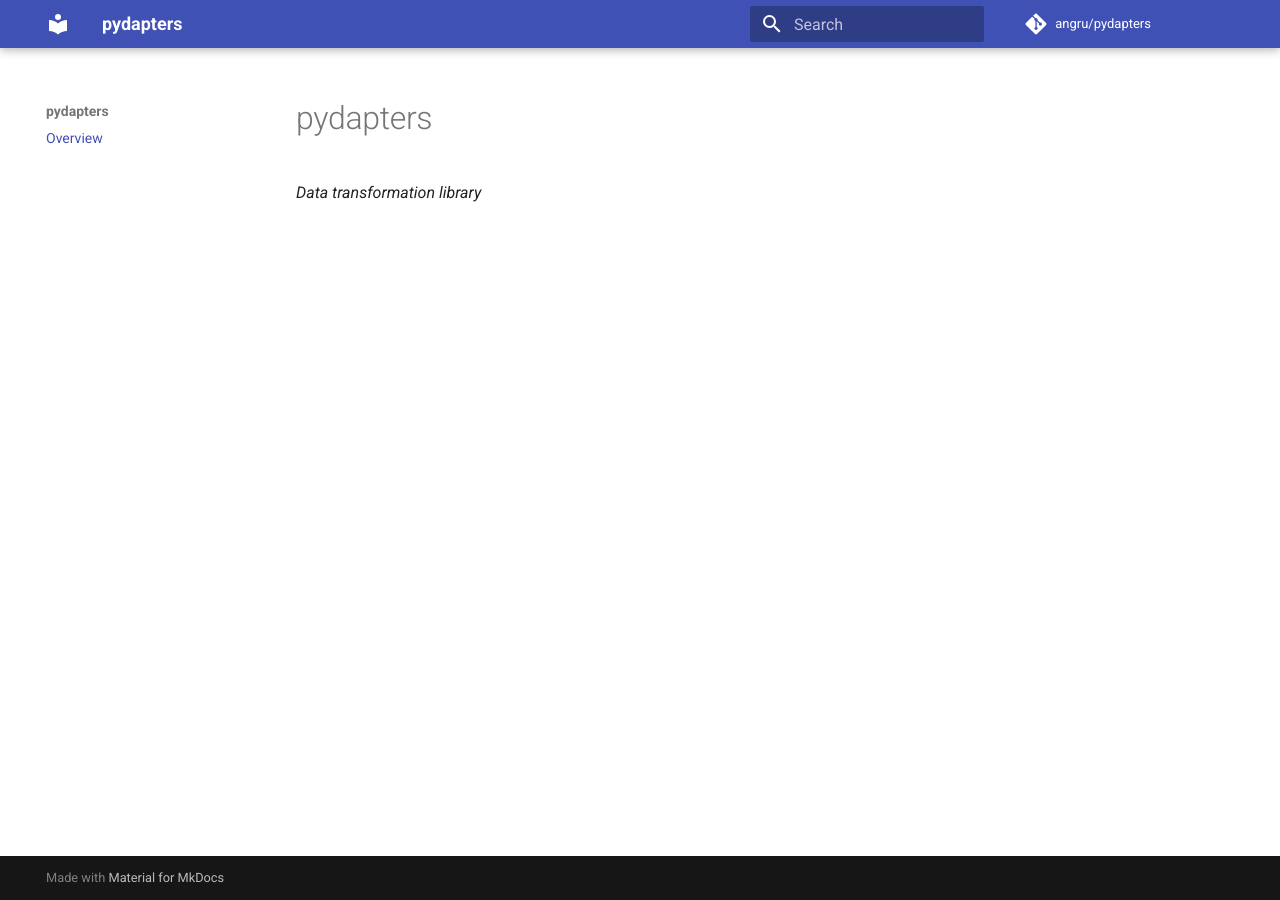
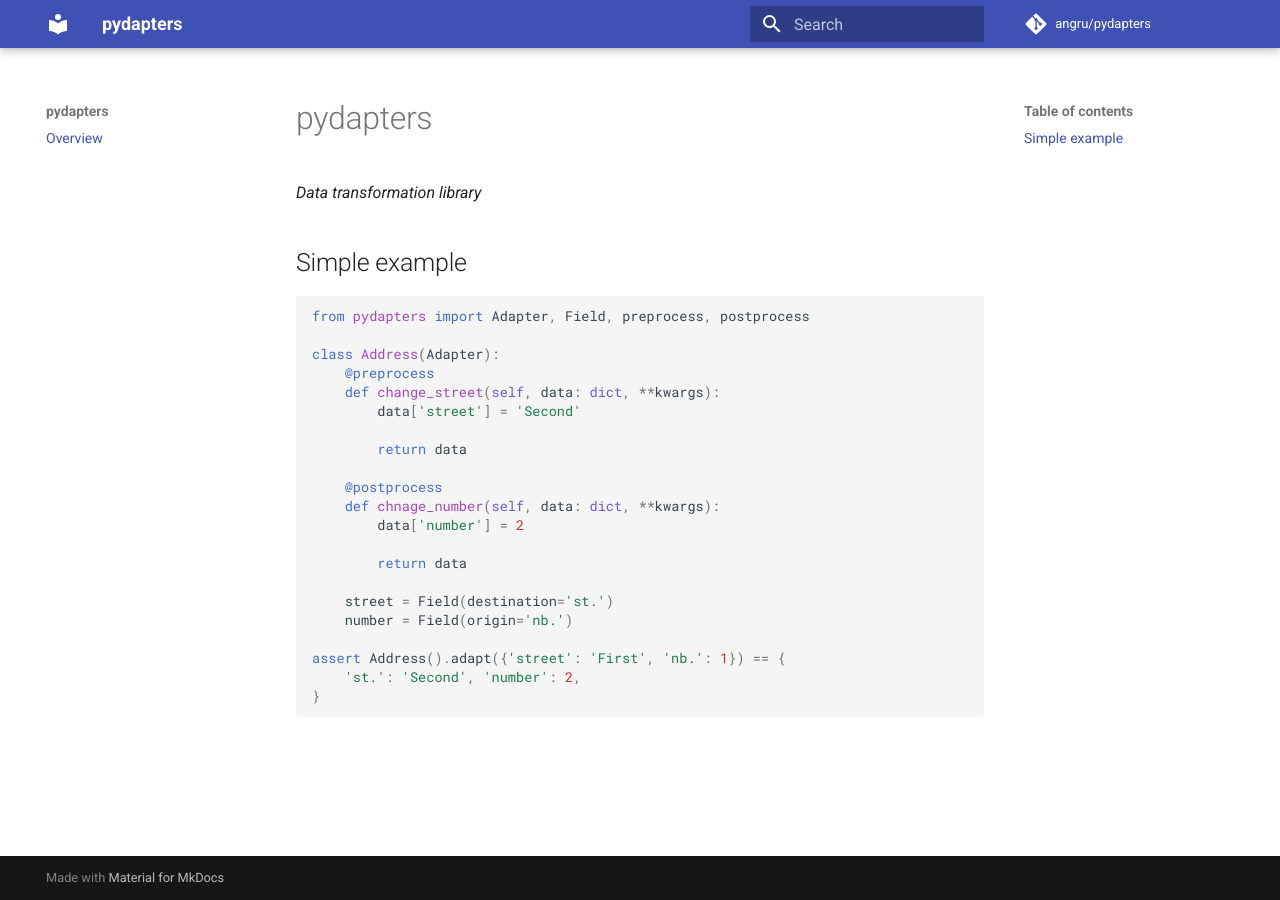
Before and after one commit to angru/pydapters, an MkDocs documentation site: the page built from docs/index.md, in a window 1280 px wide. Built offline with MkDocs 1.6.1 and Material for MkDocs 9.7.7, drawn with Linux system fonts in a browser that asks for light colours; comment, search, counter and statistics services are not loaded.

Commit message:
fix field origin/destination

````diff
--- a/docs/index.md
+++ b/docs/index.md
@@ -1,3 +1,30 @@
 # pydapters
 
 _Data transformation library_
+
+## Simple example
+
+
+```python
+from pydapters import Adapter, Field, preprocess, postprocess
+
+class Address(Adapter):
+    @preprocess
+    def change_street(self, data: dict, **kwargs):
+        data['street'] = 'Second'
+
+        return data
+
+    @postprocess
+    def chnage_number(self, data: dict, **kwargs):
+        data['number'] = 2
+
+        return data
+
+    street = Field(destination='st.')
+    number = Field(origin='nb.')
+
+assert Address().adapt({'street': 'First', 'nb.': 1}) == {
+    'st.': 'Second', 'number': 2,
+}
+```
--- a/mkdocs.yml
+++ b/mkdocs.yml
@@ -12,4 +12,4 @@ markdown_extensions:
   - codehilite
   - admonition
   - markdown_include.include:
-      base_path: docs
+        base_path: docs
````
Also changed, not shown: README.md (line endings or trailing spaces), 2 other files.
